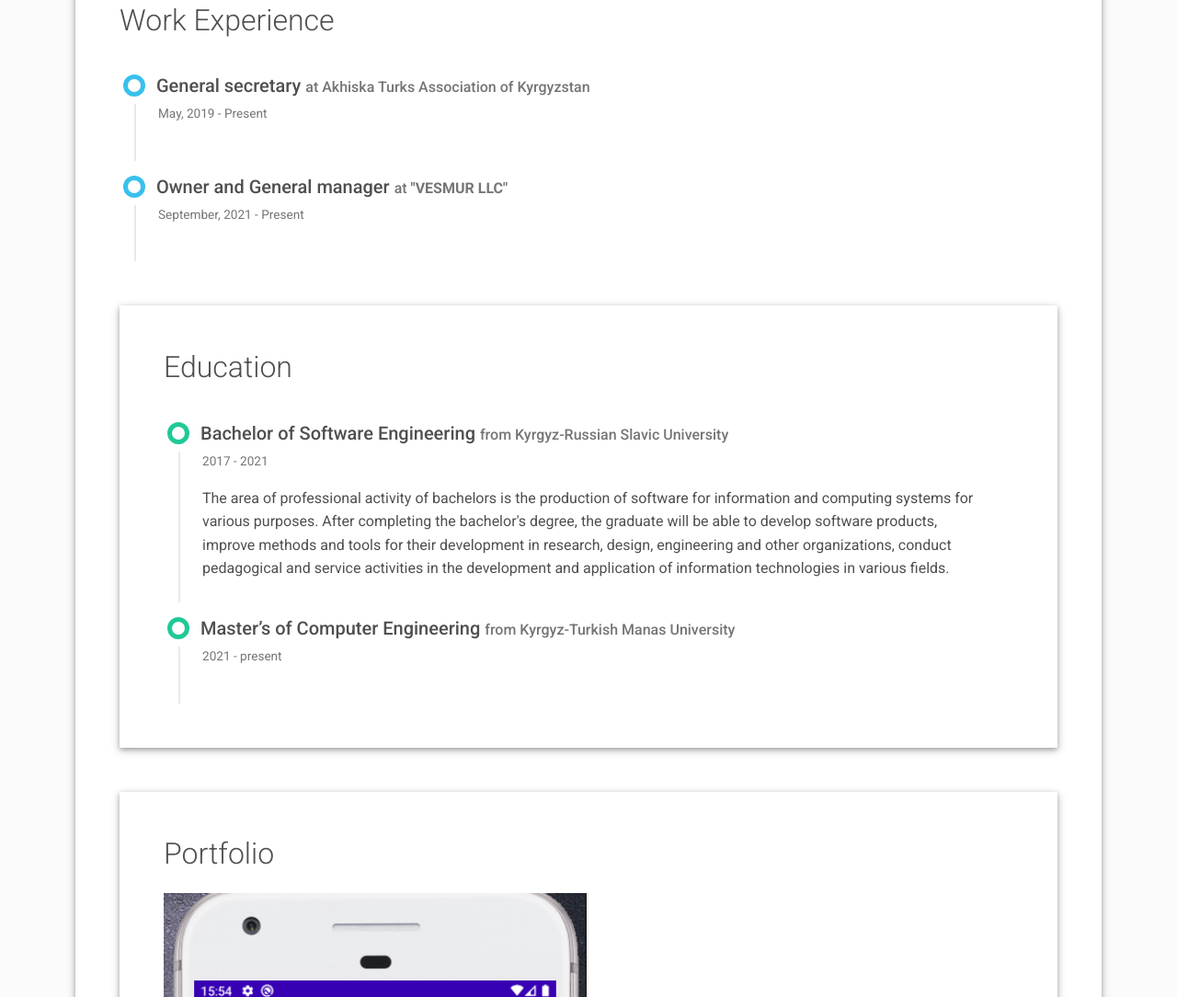
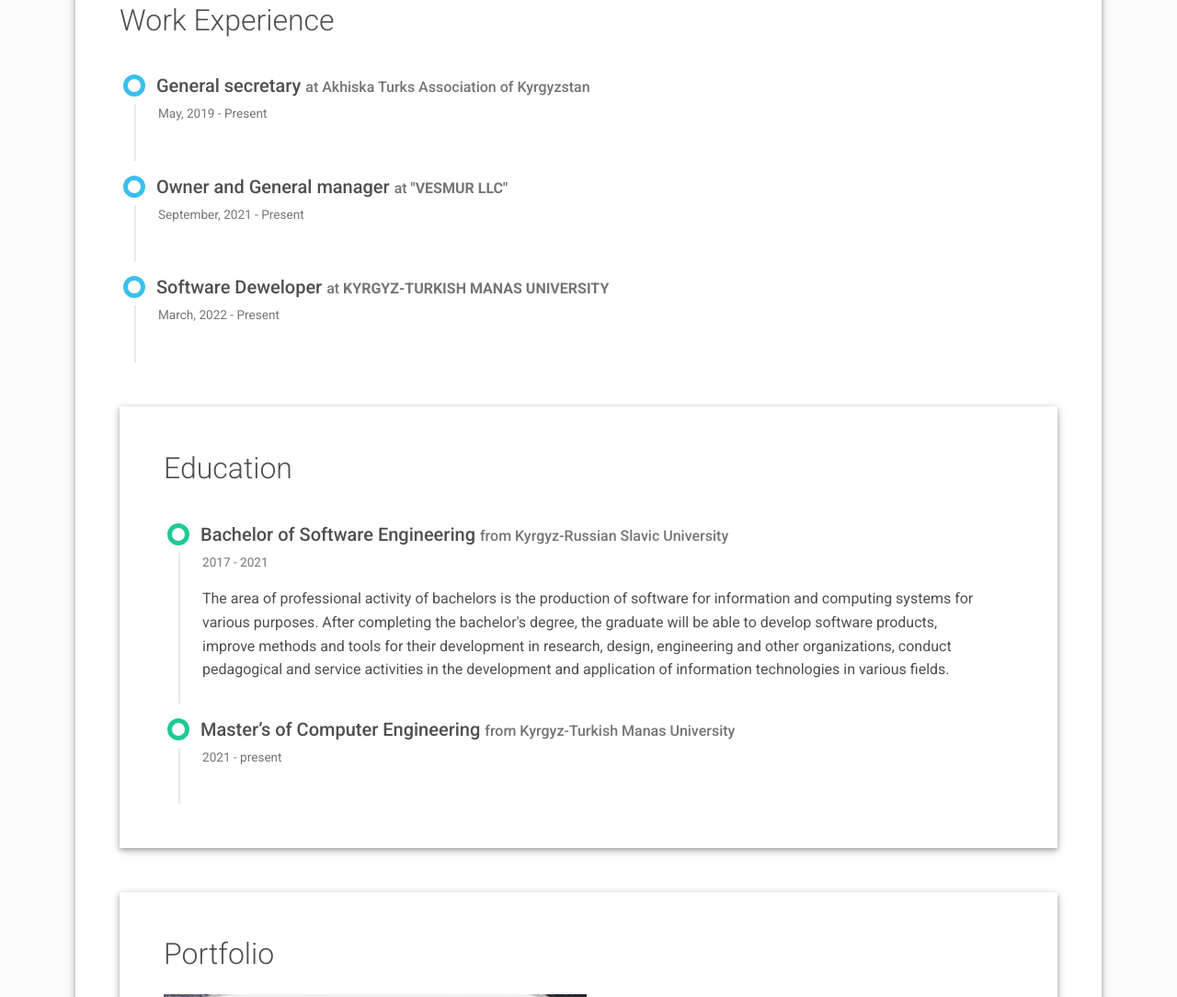
Before and after one commit to muratfazliev777/cv, a plain HTML site: page index.html in a window 1280 px wide. Shown: the part 1539-2623 px from the top of the page at 92% size. Drawn offline with Linux system fonts and the light colour scheme.

Commit message:
Update index.html

```diff
--- a/index.html
+++ b/index.html
@@ -209,6 +209,18 @@ Association of Kyrgyzstan
           </div>
         </div>
 
+         <div class="timeline-card timeline-card-info" data-aos="fade-in" data-aos-delay="0">
+          <div class="timeline-head px-4 pt-3">
+            <div class="h5">Software Deweloper <span class="text-muted h6">at <b>KYRGYZ-TURKISH MANAS UNIVERSITY</b>
+
+</span></div>
+          </div>
+          <div class="timeline-body px-4 pb-4">
+            <div class="text-muted text-small mb-3">March, 2022 - Present</div>
+
+          </div>
+        </div>
+
     </div>
   </div>
   <div class="shadow-1-strong bg-white my-5 p-5" id="education">
```
